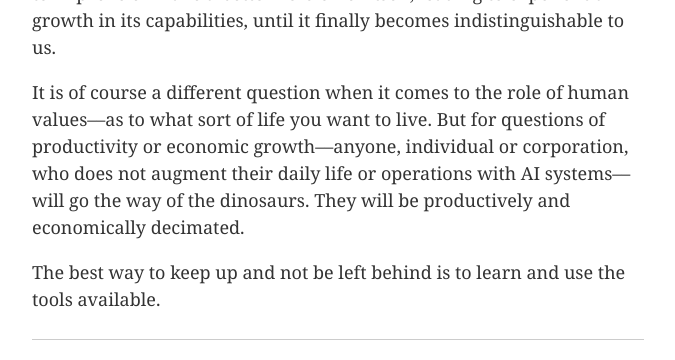
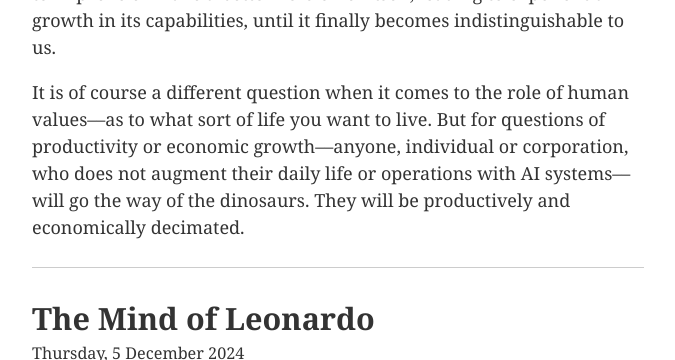
Before and after one commit to ellis-bio/ellisjalia, a Jekyll site: the page built from index.md, in a window 1280 px wide and 900 px high, scrolled down 5273 px, cut to the strip 0-360 px from the top of the window. Shown: the whole strip, without its empty margins (302-977 px from the left). Built offline with Jekyll 4.4.1, drawn with Linux system fonts in a browser that asks for light colours.

Commit message:
Amended AGI essay

```diff
--- a/index.md
+++ b/index.md
@@ -81,8 +81,6 @@ Artificial intelligence is going to transform society in rapid ways that we've n
 AI will have impacts on healthcare and medicine, pharmacology, transportation, finance, materials, art and other creative industries, education, engineering and space exploration––virtually all domains of human activity. These systems will be the ultimate recipe makers, in the sense that answers provided by an AGI system can be fed back into it, generating better and better outputs. What's really difficult to understand is that an AI system at some point will have the capability to improve or make a better version of itself, leading to exponential growth in its capabilities, until it finally becomes indistinguishable to us.
 
 It is of course a different question when it comes to the role of human values––as to what sort of life you want to live. But for questions of productivity or economic growth––anyone, individual or corporation, who does not augment their daily life or operations with AI systems––will go the way of the dinosaurs. They will be productively and economically decimated.
-
-The best way to keep up and not be left behind is to learn and use the tools available.
 
 ---
 
```
